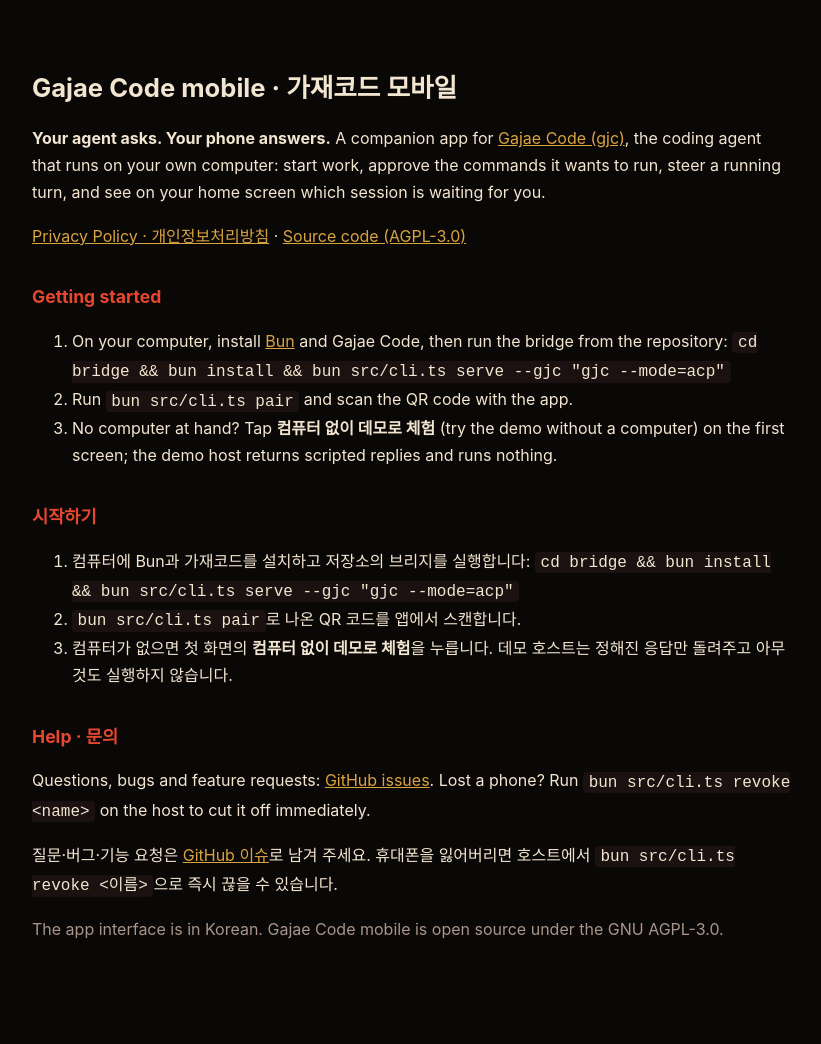
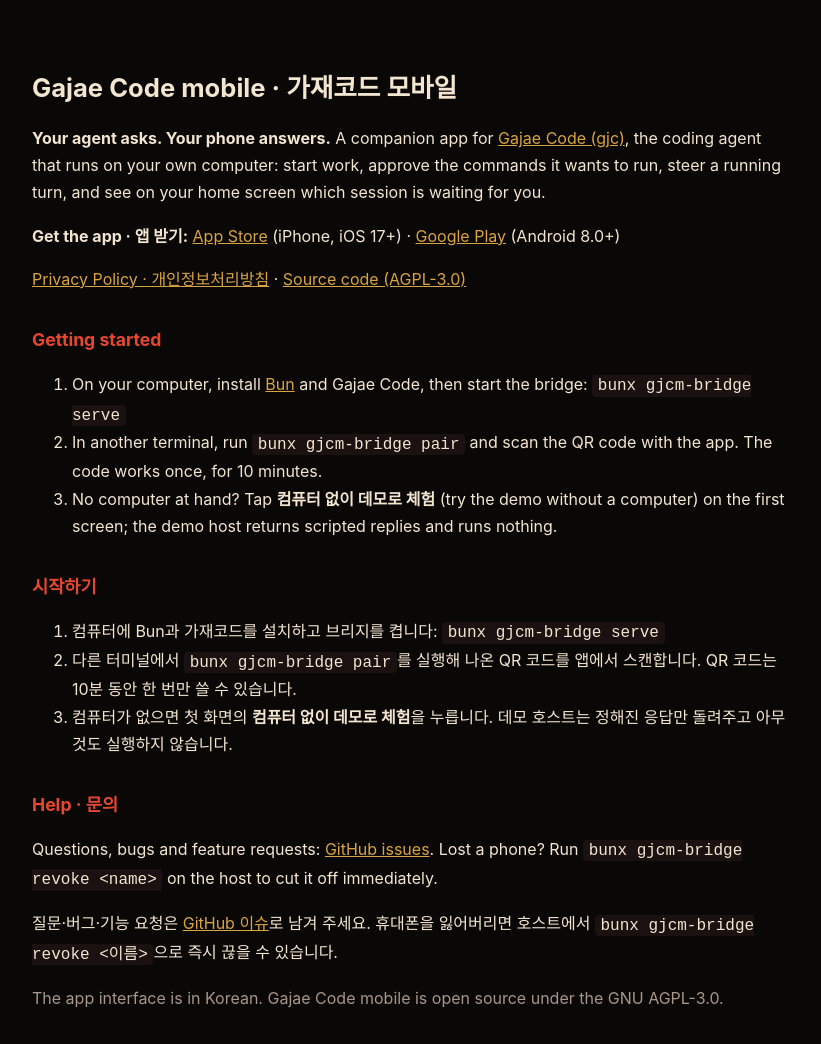
Before and after one commit to yazzang-homelab/gajae-mobile, a plain HTML site: page pages/index.html in a window 1280 px wide. Shown: the whole page, without its empty margins (228-1049 px from the left). Before the commit the page ends 975 px from the top, so only its background shows below. Drawn offline with Linux system fonts and the light colour scheme.

Commit message:
docs: README·웹페이지에 Google Play 링크를 넣고 브리지 안내를 npm 명령으로 맞춤
앱 1.0.6이 Google Play에 공개됐는데 README 세 언어판은 "공개 전, 소스에서 빌드"라고 안내했고,
GitHub Pages에는 두 스토어 링크가 모두 없었다. 같은 페이지의 시작하기는 저장소를 받아
bun src/cli.ts를 돌리라고 해서 README·스토어 설명의 bunx gjcm-bridge 안내와 달랐다.

Tested: 두 스토어 URL HTTP 200, pages/index.html 태그 짝 검사, bridge/src/cli.ts의 serve·pair·revoke와 pair 기본 10분·1회 확인
Not-tested: GitHub Pages 배포 화면(main 출시 뒤 pages 워크플로가 배포)
Scope-risk: 문서만 바뀜
Closes #124

```diff
--- a/pages/index.html
+++ b/pages/index.html
@@ -16,25 +16,26 @@ img.icon{width:88px;border-radius:20px}code{background:#1a1110;padding:.1rem .35
 <img class="icon" src="icon.png" alt="">
 <h1>Gajae Code mobile · 가재코드 모바일</h1>
 <p><b>Your agent asks. Your phone answers.</b> A companion app for <a href="https://github.com/Yeachan-Heo/gajae-code">Gajae Code (gjc)</a>, the coding agent that runs on your own computer: start work, approve the commands it wants to run, steer a running turn, and see on your home screen which session is waiting for you.</p>
+<p><b>Get the app · 앱 받기:</b> <a href="https://apps.apple.com/app/id6827397865">App Store</a> (iPhone, iOS 17+) · <a href="https://play.google.com/store/apps/details?id=dev.gajae.gjcmobile">Google Play</a> (Android 8.0+)</p>
 <p><a href="privacy.html">Privacy Policy · 개인정보처리방침</a> · <a href="https://github.com/yazzang-homelab/gajae-mobile">Source code (AGPL-3.0)</a></p>
 
 <h2>Getting started</h2>
 <ol>
-<li>On your computer, install <a href="https://bun.sh">Bun</a> and Gajae Code, then run the bridge from the repository: <code>cd bridge &amp;&amp; bun install &amp;&amp; bun src/cli.ts serve --gjc "gjc --mode=acp"</code></li>
-<li>Run <code>bun src/cli.ts pair</code> and scan the QR code with the app.</li>
+<li>On your computer, install <a href="https://bun.sh">Bun</a> and Gajae Code, then start the bridge: <code>bunx gjcm-bridge serve</code></li>
+<li>In another terminal, run <code>bunx gjcm-bridge pair</code> and scan the QR code with the app. The code works once, for 10 minutes.</li>
 <li>No computer at hand? Tap <b>컴퓨터 없이 데모로 체험</b> (try the demo without a computer) on the first screen; the demo host returns scripted replies and runs nothing.</li>
 </ol>
 
 <h2>시작하기</h2>
 <ol>
-<li>컴퓨터에 Bun과 가재코드를 설치하고 저장소의 브리지를 실행합니다: <code>cd bridge &amp;&amp; bun install &amp;&amp; bun src/cli.ts serve --gjc "gjc --mode=acp"</code></li>
-<li><code>bun src/cli.ts pair</code>로 나온 QR 코드를 앱에서 스캔합니다.</li>
+<li>컴퓨터에 Bun과 가재코드를 설치하고 브리지를 켭니다: <code>bunx gjcm-bridge serve</code></li>
+<li>다른 터미널에서 <code>bunx gjcm-bridge pair</code>를 실행해 나온 QR 코드를 앱에서 스캔합니다. QR 코드는 10분 동안 한 번만 쓸 수 있습니다.</li>
 <li>컴퓨터가 없으면 첫 화면의 <b>컴퓨터 없이 데모로 체험</b>을 누릅니다. 데모 호스트는 정해진 응답만 돌려주고 아무것도 실행하지 않습니다.</li>
 </ol>
 
 <h2>Help · 문의</h2>
-<p>Questions, bugs and feature requests: <a href="https://github.com/yazzang-homelab/gajae-mobile/issues">GitHub issues</a>. Lost a phone? Run <code>bun src/cli.ts revoke &lt;name&gt;</code> on the host to cut it off immediately.</p>
-<p>질문·버그·기능 요청은 <a href="https://github.com/yazzang-homelab/gajae-mobile/issues">GitHub 이슈</a>로 남겨 주세요. 휴대폰을 잃어버리면 호스트에서 <code>bun src/cli.ts revoke &lt;이름&gt;</code>으로 즉시 끊을 수 있습니다.</p>
+<p>Questions, bugs and feature requests: <a href="https://github.com/yazzang-homelab/gajae-mobile/issues">GitHub issues</a>. Lost a phone? Run <code>bunx gjcm-bridge revoke &lt;name&gt;</code> on the host to cut it off immediately.</p>
+<p>질문·버그·기능 요청은 <a href="https://github.com/yazzang-homelab/gajae-mobile/issues">GitHub 이슈</a>로 남겨 주세요. 휴대폰을 잃어버리면 호스트에서 <code>bunx gjcm-bridge revoke &lt;이름&gt;</code>으로 즉시 끊을 수 있습니다.</p>
 <p class="muted">The app interface is in Korean. Gajae Code mobile is open source under the GNU AGPL-3.0.</p>
 </body>
 </html>
```
Also changed, not shown: README.ko.md (+1 -1 lines), README.zh-CN.md (+1 -1 lines), README.md.
